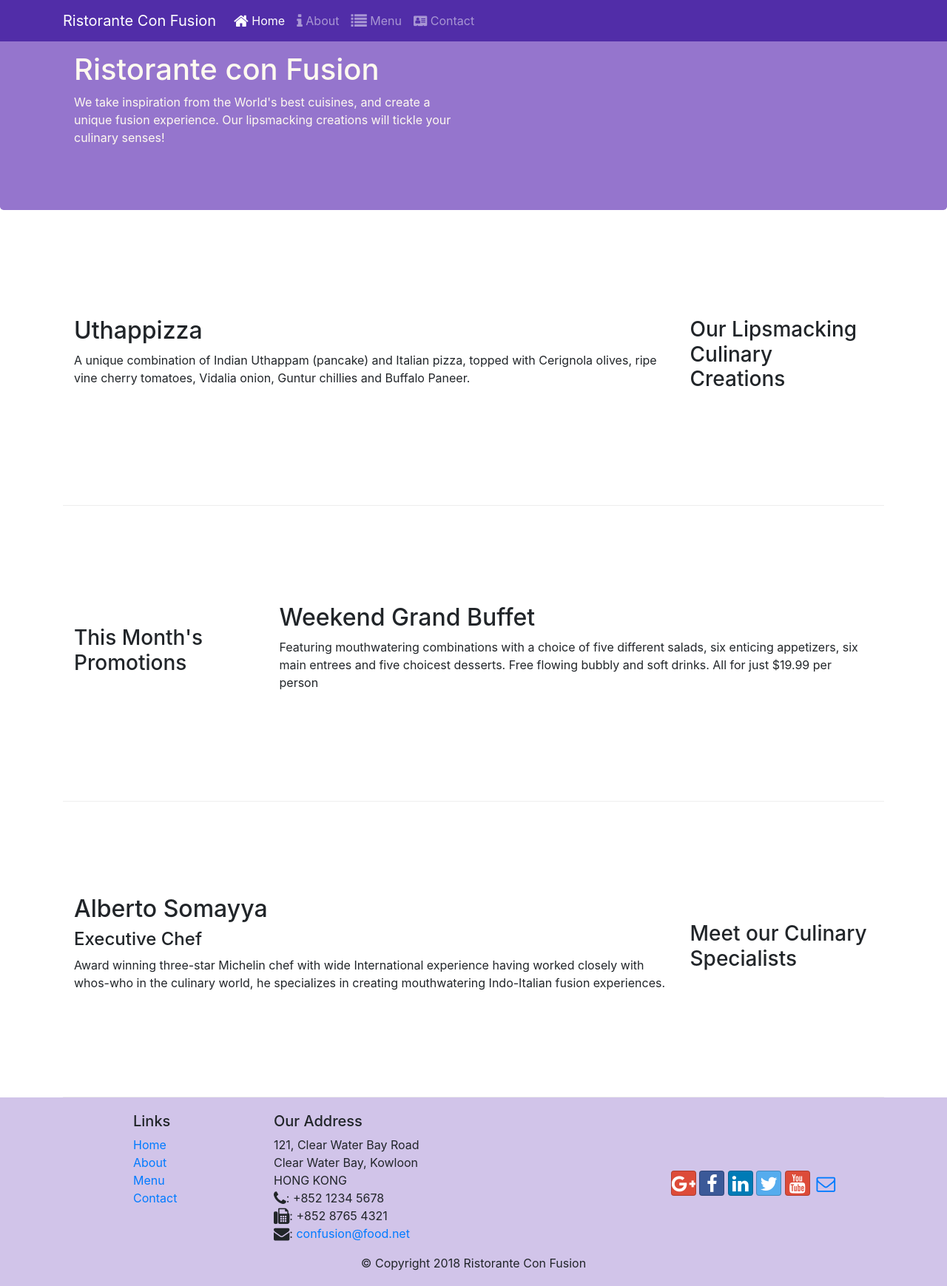
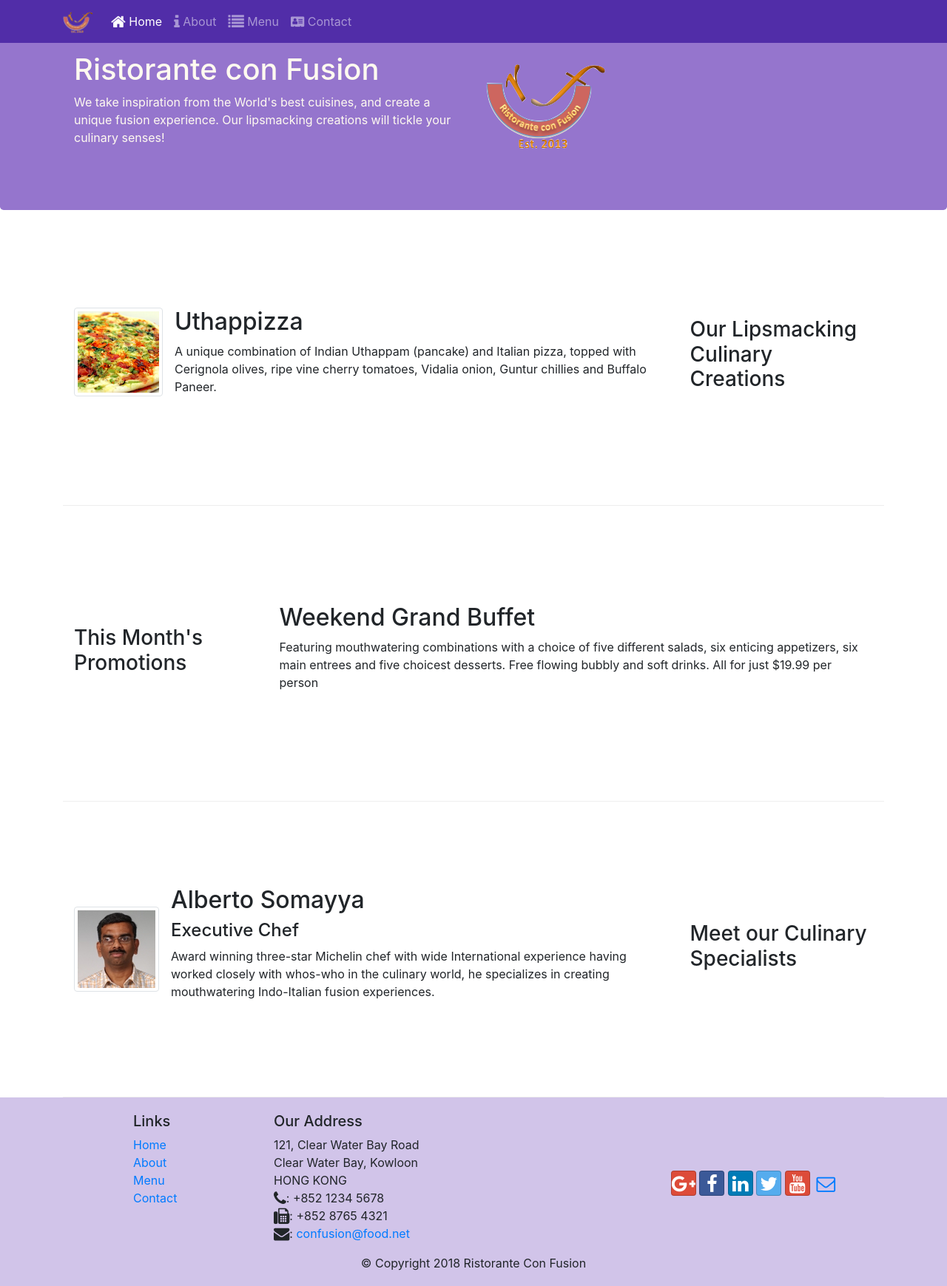
Before and after one commit to dikshita18/ConFusion, a website: page index.html in a window 1280 px wide. Shown: the whole page at 74% size. Drawn offline with nearby package versions, Linux system fonts and the light colour scheme.

Commit message:
Images and Media

```diff
--- a/index.html
+++ b/index.html
@@ -23,7 +23,7 @@
             <button class="navbar-toggler" type="button" data-toggle="collapse" data-target="#Navbar">
                 <span class="navbar-toggler-icon"></span>
             </button>
-            <a class="navbar-brand mr" href="#">Ristorante Con Fusion</a>
+            <a class="navbar-brand mr" href="#"><img src="img/logo.png" height="30" width="41"></a>
             <div class="collapse navbar-collapse" id="Navbar">
                 <ul class="navbar-nav mr-auto">
                     <li class="nav-item active"><a class="nav-link" href="#"><span class="fa fa-home fa-lg"></span> Home</a></li>
@@ -42,7 +42,8 @@
                     <h1>Ristorante con Fusion</h1>
                     <p>We take inspiration from the World's best cuisines, and create a unique fusion experience. Our lipsmacking creations will tickle your culinary senses!</p>
                 </div>
-                <div class="col-12 col-sm">
+                <div class="col-12 col-sm align-self-center">
+                    <img src="img/logo.png" class="img-fluid">
                 </div>
             </div>
         </div>
@@ -54,8 +55,14 @@
                 <h3>Our Lipsmacking Culinary Creations</h3>
             </div>
             <div class="col order-sm-first col-sm col-md">
-                <h2>Uthappizza</h2>
-                <p>A unique combination of Indian Uthappam (pancake) and Italian pizza, topped with Cerignola olives, ripe vine cherry tomatoes, Vidalia onion, Guntur chillies and Buffalo Paneer.</p>
+                <div class="media">
+                    <img class="d-flex mr-3 img-thumbnail aligns-elf-center"
+                    src="img/uthappizza.png" alt="uthappizza">
+                <div class="media-body">
+                    <h2 class="mt-0">Uthappizza</h2>
+                    <p>A unique combination of Indian Uthappam (pancake) and Italian pizza, topped with Cerignola olives, ripe vine cherry tomatoes, Vidalia onion, Guntur chillies and Buffalo Paneer.</p>
+                </div>
+                </div>
             </div>
         </div>
 
@@ -75,9 +82,19 @@
                 <h3>Meet our Culinary Specialists</h3>
             </div>
             <div class="col col-sm order-sm-first col-md">
-                <h2>Alberto Somayya</h2>
-                <h4>Executive Chef</h4>
-                <p>Award winning three-star Michelin chef with wide International experience having worked closely with whos-who in the culinary world, he specializes in creating mouthwatering Indo-Italian fusion experiences. </p>
+                <div class="media">
+                    <img class="d-flex mr-3 img-thumbnail align-self-center"
+                            src="img/alberto.png" alt="Alberto Somayya">
+                    <div class="media-body">
+                        <h2 class="mt-0">Alberto Somayya</h2>
+                        <h4>Executive Chef</h4>
+                        <p class="d-none d-sm-block">Award winning three-star Michelin chef with wide
+                            International experience having worked closely with
+                            whos-who in the culinary world, he specializes in
+                            creating mouthwatering Indo-Italian fusion experiences.
+                            </p>
+                    </div>
+                </div>
             </div>
         </div>
     </div>
```
Also changed, not shown: aboutus.html (+3 -2 lines), contactus.html (+3 -2 lines), img/alberto.png (added), img/buffet.png (added), img/logo.png (added), img/uthappizza.png (added), 1 other file.
